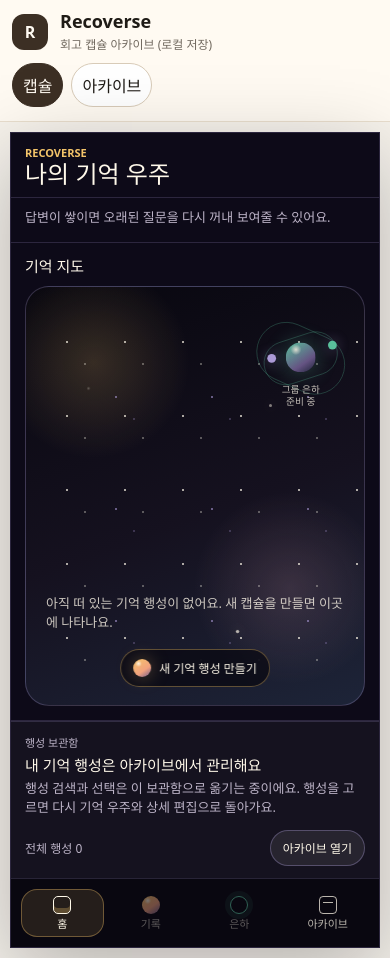
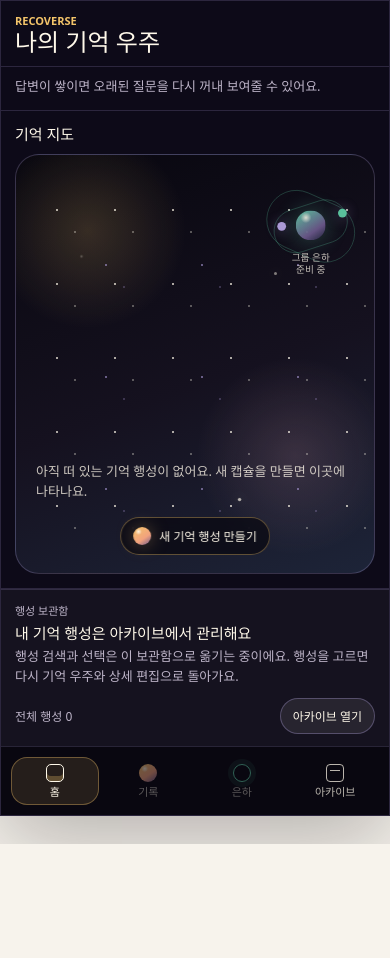
Before and after one commit to minmaxhap/recoverse, a Vue app in the folder recoverse-frontend/: page / in a window 390 px wide. After the commit the page ends 844 px from the top, so only its background shows below. Built offline with nearby package versions, Linux system fonts and the light colour scheme.

Commit message:
Remove global topbar from app flow

```diff
--- a/recoverse-frontend/src/App.vue
+++ b/recoverse-frontend/src/App.vue
@@ -1,41 +1,13 @@
 <template>
   <div class="app">
-    <!-- Top bar -->
-    <header class="topbar">
-      <div class="brand">
-        <div class="logo">R</div>
-        <div class="brandText">
-          <h1 class="noWrap">Recoverse</h1>
-          <p class="noWrap">회고 캡슐 아카이브 (로컬 저장)</p>
-        </div>
-      </div>
-
-      <nav class="tabs">
-        <button
-          :class="{ on: mode === 'home-universe' || mode === 'planet-detail' }"
-          :title="modePlanById['home-universe'].note"
-          @click="setMode('home-universe')"
-        >
-          {{ t.capsules }}
-        </button>
-        <button
-          :class="{ on: isArchiveMode(mode) }"
-          :title="activeArchiveModePlan.note"
-          @click="openArchiveSettings()"
-        >
-          {{ t.archive }}
-        </button>
-      </nav>
-
-    </header>
-
-    <!-- Main -->
     <main class="main">
       <!-- Archive mode: year tools stay available until ArchiveSettingsView is introduced. -->
       <ArchiveSettingsView
         v-if="mode === 'year-archive'"
         :title="modePlanById['year-archive'].title"
         :description="modePlanById['year-archive'].note"
+        :home-label="t.navHome"
+        @back-home="setMode('home-universe')"
       >
         <template #actions>
           <ArchiveSettingsTools
@@ -257,6 +229,8 @@
         v-else-if="mode === 'question-compare-archive'"
         :title="modePlanById['question-compare-archive'].title"
         :description="modePlanById['question-compare-archive'].note"
+        :home-label="t.navHome"
+        @back-home="setMode('home-universe')"
       >
         <template #actions>
           <ArchiveSettingsTools
@@ -454,6 +428,8 @@
         v-else-if="mode === 'quick-entry-archive'"
         :title="modePlanById['quick-entry-archive'].title"
         :description="modePlanById['quick-entry-archive'].note"
+        :home-label="t.navHome"
+        @back-home="setMode('home-universe')"
       >
         <template #actions>
           <ArchiveSettingsTools
@@ -1785,74 +1761,6 @@
   overflow-wrap: normal;    /* 글자 단위 강제 줄바꿈 방지 */
 }
 
-.topbar {
-  position: sticky;
-  top: 0;
-  z-index: 10;
-  background: var(--color-surface);
-  border-bottom: 1px solid var(--color-soft-border);
-  display: grid;
-  grid-template-columns: 360px 1fr;
-  gap: 12px;
-  align-items: center;
-  padding: 12px 16px;
-}
-
-.brand {
-  display: flex;
-  gap: 12px;
-  align-items: center;
-  min-width: 0;
-}
-
-.brandText {
-  min-width: 0;
-}
-
-.logo {
-  width: 36px;
-  height: 36px;
-  border-radius: 12px;
-  background: var(--color-primary);
-  color: var(--color-primary-contrast);
-  display: grid;
-  place-items: center;
-  font-weight: 800;
-}
-
-.brand h1 {
-  margin: 0;
-  font-size: 18px;
-  line-height: 1.1;
-}
-
-.brand p {
-  margin: 3px 0 0;
-  font-size: 12px;
-  color: var(--color-muted);
-}
-
-.tabs {
-  display: flex;
-  gap: 8px;
-  justify-content: center;
-}
-
-.tabs button {
-  padding: 10px 12px;
-  border: 1px solid var(--color-border);
-  background: var(--color-paper);
-  border-radius: 999px;
-  color: var(--color-ink);
-  cursor: pointer;
-}
-
-.tabs button.on {
-  background: var(--color-primary);
-  border-color: var(--color-primary);
-  color: var(--color-primary-contrast);
-}
-
 button {
   font: inherit;
   border: 1px solid var(--color-border);
@@ -1890,7 +1798,7 @@
 }
 
 .main {
-  padding: 16px;
+  padding: 0;
 }
 
 .panel {
@@ -1973,28 +1881,6 @@
 }
 
 @media (max-width: 899px) {
-  .topbar {
-    position: static;
-    grid-template-columns: 1fr;
-    gap: 10px;
-    padding: 12px;
-  }
-
-  .tabs {
-    justify-content: flex-start;
-    overflow-x: auto;
-    padding-bottom: 2px;
-  }
-
-  .tabs button {
-    flex: 0 0 auto;
-    padding: 9px 10px;
-  }
-
-  .main {
-    padding: 10px;
-  }
-
   .panel {
     min-height: auto;
   }
--- a/recoverse-frontend/src/views/ArchiveSettingsView.vue
+++ b/recoverse-frontend/src/views/ArchiveSettingsView.vue
@@ -6,6 +6,9 @@
         <h2>{{ title }}</h2>
         <p>{{ description }}</p>
       </div>
+      <button class="homeButton" type="button" @click="$emit('back-home')">
+        {{ homeLabel }}
+      </button>
       <div class="actions">
         <slot name="actions" />
       </div>
@@ -19,6 +22,11 @@
 defineProps<{
   title: string;
   description: string;
+  homeLabel: string;
+}>();
+
+defineEmits<{
+  "back-home": [];
 }>();
 </script>
 
@@ -63,8 +71,20 @@
 }
 
 .actions {
+  grid-column: 1 / -1;
   display: flex;
-  justify-content: flex-end;
+  justify-content: stretch;
+}
+
+.homeButton {
+  font: inherit;
+  border: 1px solid var(--color-border);
+  border-radius: 999px;
+  background: var(--color-paper);
+  color: var(--color-ink);
+  cursor: pointer;
+  padding: 9px 12px;
+  white-space: nowrap;
 }
 
 @media (max-width: 899px) {
@@ -72,6 +92,10 @@
     grid-template-columns: 1fr;
   }
 
+  .homeButton {
+    width: fit-content;
+  }
+
   .actions {
     justify-content: flex-start;
   }
```
Also changed, not shown: 1 other file (tests, documents, lock files or other folders).
